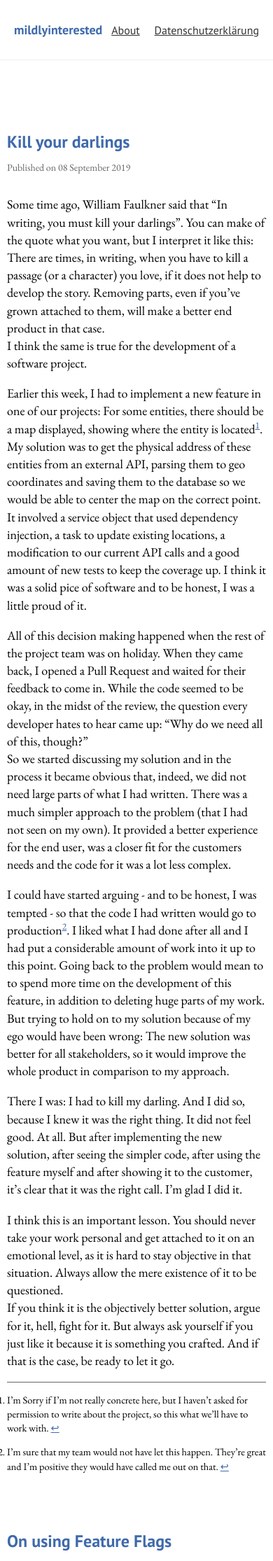
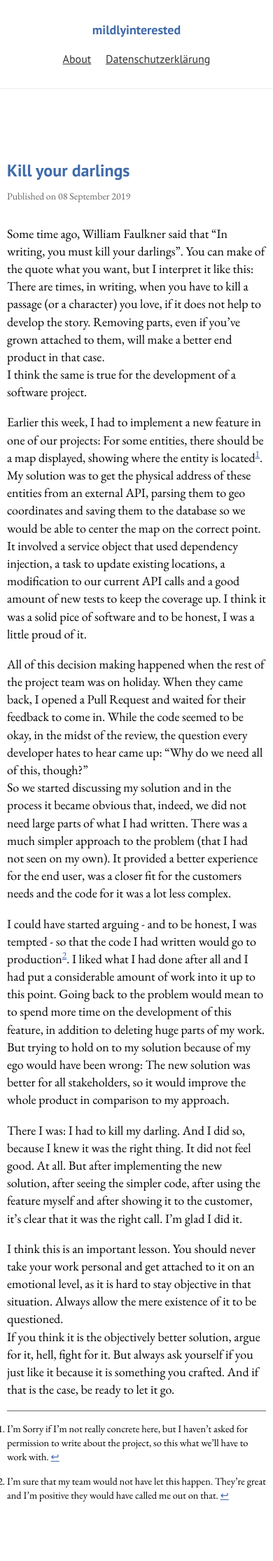
Before and after one commit to Plsr/website, a Jekyll site: the page built from index.html, in a window 390 px wide. Shown: the top 2230 px of the page at 70% size. Built offline with Jekyll 4.4.1, drawn with Linux system fonts in a browser that asks for light colours; the list of posts is cut into pages by our own code.

Commit message:
Fix mobile layout for site header

```diff
--- a/_sass/_site_header.scss
+++ b/_sass/_site_header.scss
@@ -9,5 +9,9 @@
     align-items: center;
     max-width: 900px;
     margin: 0 auto;
+
+    @media (max-width: 600px) {
+      flex-direction: column;
+    }
   }
 }
--- a/_sass/_site_title.scss
+++ b/_sass/_site_title.scss
@@ -6,6 +6,10 @@
 
   &:hover {
     top: 1px;
+  }
+
+  @media (max-width: 600px) {
+    margin-bottom: 1rem;
   }
 
   .SiteTitle-link {
--- a/_sass/atoms/_main-nav.sass
+++ /dev/null
@@ -1,7 +0,0 @@
-.a-main-nav
-  a
-    color: #333333
-    text-decoration: none
-    border-bottom: 2px dotted #999999
-    &:hover
-      border-bottom: 2px dotted  #333333
--- a/style.sass
+++ b/style.sass
@@ -20,7 +20,6 @@
 @import "blocks/footer"
 
 // Atoms
-@import "atoms/main-nav"
 @import "atoms/articles-list"
 @import "atoms/article-meta"
 @import "atoms/article-headline"
```
